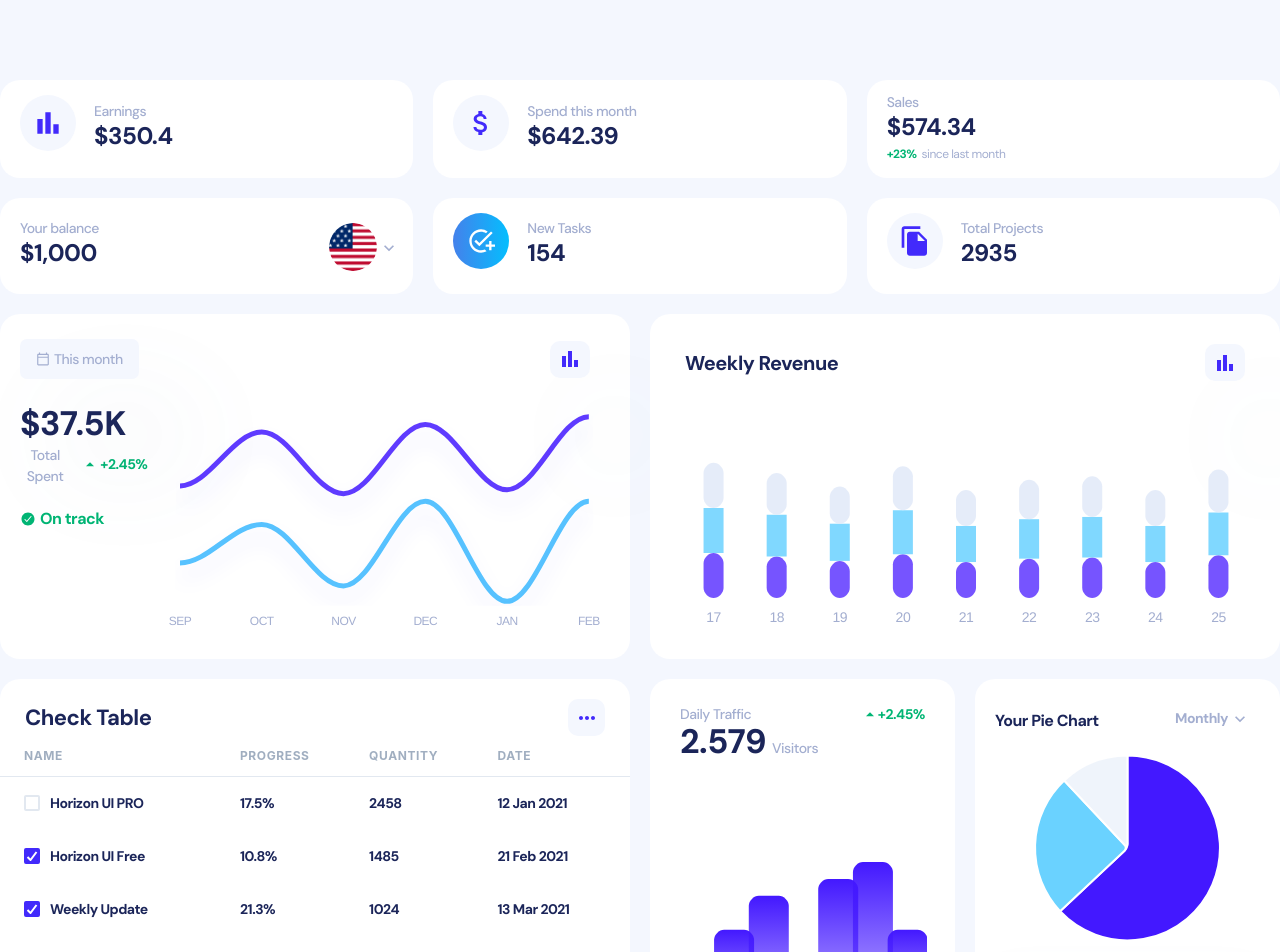
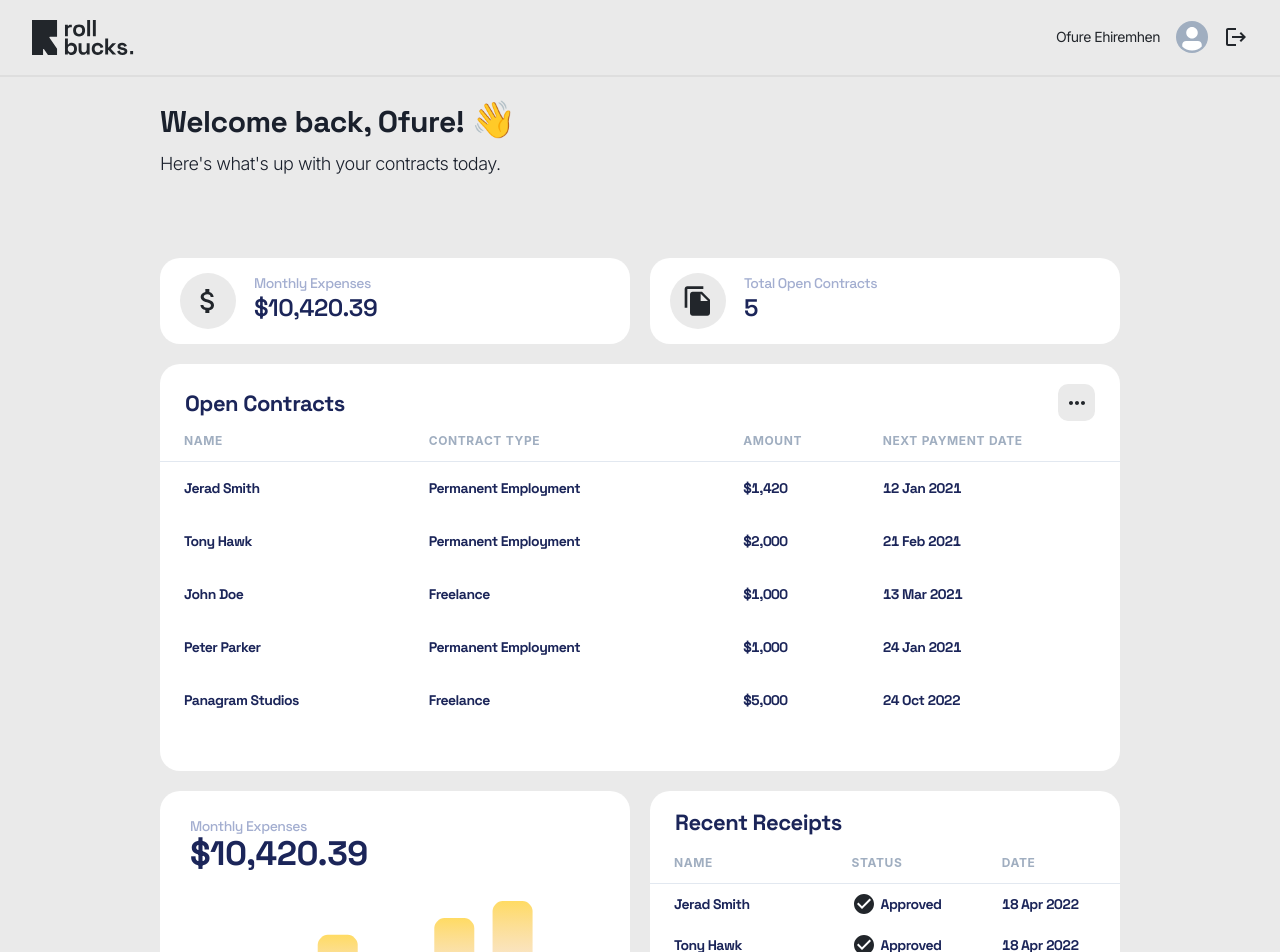
Before and after one commit to RollBucks/AfriHacks2023-rollbucks_frontend, a React (Vite) app: page /dashboard in a window 1280 px wide. Shown: the top 952 px of the page. Built offline with nearby package versions, Linux system fonts and the light colour scheme.

Commit message:
add: dashboard styling and data

```diff
--- a/src/components/menu/MainMenu.jsx
+++ b/src/components/menu/MainMenu.jsx
@@ -19,6 +19,8 @@ import {
   MdOutlineCardTravel,
   MdOutlineLightbulb,
   MdOutlineSettings,
+  MdAddCircleOutline,
+  MdEdit,
 } from "react-icons/md";
 
 export default function Banner(props) {
@@ -79,7 +81,7 @@ export default function Banner(props) {
         boxShadow={bgShadow}
         borderRadius='20px'
         p='15px'>
-        <MenuItem
+        {/* <MenuItem
           transition='0.2s linear'
           color={textColor}
           _hover={textHover}
@@ -138,6 +140,25 @@ export default function Banner(props) {
               Panel 3
             </Text>
           </Flex>
+        </MenuItem> */}
+        <MenuItem
+          transition='0.2s linear'
+          color={textColor}
+          _hover={textHover}
+          p='0px'
+          borderRadius='8px'
+          _active={{
+            bg: "transparent",
+          }}
+          _focus={{
+            bg: "transparent",
+          }}>
+          <Flex align='center'>
+            <Icon as={MdAddCircleOutline} h='16px' w='16px' me='8px' />
+            <Text fontSize='sm' fontWeight='400'>
+              New Contract
+            </Text>
+          </Flex>
         </MenuItem>
         <MenuItem
           transition='0.2s linear'
@@ -152,9 +173,9 @@ export default function Banner(props) {
             bg: "transparent",
           }}>
           <Flex align='center'>
-            <Icon as={MdOutlineSettings} h='16px' w='16px' me='8px' />
+            <Icon as={MdEdit} h='16px' w='16px' me='8px' />
             <Text fontSize='sm' fontWeight='400'>
-              Panel 4
+              Edit Contract
             </Text>
           </Flex>
         </MenuItem>
--- a/src/pages/dashboard/components/CheckTable.jsx
+++ b/src/pages/dashboard/components/CheckTable.jsx
@@ -21,6 +21,7 @@ import {
 // Custom components
 import Card from "../../../components/card/Card";
 import Menu from "../../../components/menu/MainMenu";
+
 export default function CheckTable(props) {
   const { columnsData, tableData } = props;
 
@@ -61,7 +62,7 @@ export default function CheckTable(props) {
           fontSize='22px'
           fontWeight='700'
           lineHeight='100%'>
-          Check Table
+          Open Contracts
         </Text>
         <Menu />
       </Flex>
@@ -97,17 +98,17 @@ export default function CheckTable(props) {
                   if (cell.column.Header === "NAME") {
                     data = (
                       <Flex align='center'>
-                        <Checkbox
+                        {/* <Checkbox
                           defaultChecked={cell.value[1]}
                           colorScheme='brandScheme'
                           me='10px'
-                        />
+                        /> */}
                         <Text color={textColor} fontSize='sm' fontWeight='700'>
                           {cell.value[0]}
                         </Text>
                       </Flex>
                     );
-                  } else if (cell.column.Header === "PROGRESS") {
+                  } else if (cell.column.Header === "CONTRACT TYPE") {
                     data = (
                       <Flex align='center'>
                         <Text
@@ -115,17 +116,17 @@ export default function CheckTable(props) {
                           color={textColor}
                           fontSize='sm'
                           fontWeight='700'>
-                          {cell.value}%
+                          {cell.value}
                         </Text>
                       </Flex>
                     );
-                  } else if (cell.column.Header === "QUANTITY") {
+                  } else if (cell.column.Header === "AMOUNT") {
                     data = (
                       <Text color={textColor} fontSize='sm' fontWeight='700'>
                         {cell.value}
                       </Text>
                     );
-                  } else if (cell.column.Header === "DATE") {
+                  } else if (cell.column.Header === "NEXT PAYMENT DATE") {
                     data = (
                       <Text color={textColor} fontSize='sm' fontWeight='700'>
                         {cell.value}
--- a/src/pages/dashboard/components/ComplexTable.jsx
+++ b/src/pages/dashboard/components/ComplexTable.jsx
@@ -65,11 +65,10 @@ export default function ColumnsTable(props) {
           fontSize='22px'
           fontWeight='700'
           lineHeight='100%'>
-          Complex Table
+          Recent Receipts
         </Text>
-        <Menu />
       </Flex>
-      <Table {...getTableProps()} variant='simple' color='gray.500' mb='24px'>
+      <Table {...getTableProps()} variant='simple' color='brand.500' mb='24px'>
         <Thead>
           {headerGroups.map((headerGroup, index) => (
             <Tr {...headerGroup.getHeaderGroupProps()} key={index}>
@@ -113,11 +112,11 @@ export default function ColumnsTable(props) {
                           me='5px'
                           color={
                             cell.value === "Approved"
-                              ? "green.500"
+                              ? "brand.500"
                               : cell.value === "Disable"
                                 ? "red.500"
                                 : cell.value === "Error"
-                                  ? "orange.500"
+                                  ? "red.500"
                                   : null
                           }
                           as={
@@ -141,18 +140,6 @@ export default function ColumnsTable(props) {
                         {cell.value}
                       </Text>
                     );
-                  } else if (cell.column.Header === "PROGRESS") {
-                    data = (
-                      <Flex align='center'>
-                        <Progress
-                          variant='table'
-                          colorScheme='brandScheme'
-                          h='8px'
-                          w='108px'
-                          value={cell.value}
-                        />
-                      </Flex>
-                    );
                   }
                   return (
                     <Td
--- a/src/pages/dashboard/components/DailyTraffic.jsx
+++ b/src/pages/dashboard/components/DailyTraffic.jsx
@@ -29,7 +29,7 @@ export default function DailyTraffic(props) {
               color='secondaryGray.600'
               fontSize='sm'
               fontWeight='500'>
-              Daily Traffic
+              Monthly Expenses
             </Text>
           </Flex>
           <Flex align='end'>
@@ -38,23 +38,16 @@ export default function DailyTraffic(props) {
               fontSize='34px'
               fontWeight='700'
               lineHeight='100%'>
-              2.579
-            </Text>
-            <Text
-              ms='6px'
-              color='secondaryGray.600'
-              fontSize='sm'
-              fontWeight='500'>
-              Visitors
+              $10,420.39
             </Text>
           </Flex>
         </Flex>
-        <Flex align='center'>
+        {/* <Flex align='center'>
           <Icon as={RiArrowUpSFill} color='green.500' />
           <Text color='green.500' fontSize='sm' fontWeight='700'>
             +2.45%
           </Text>
-        </Flex>
+        </Flex> */}
       </Flex>
       <Box h='240px' mt='auto'>
         <BarChart
--- a/src/pages/dashboard/index.jsx
+++ b/src/pages/dashboard/index.jsx
@@ -1,31 +1,6 @@
-/*!
-  _   _  ___  ____  ___ ________  _   _   _   _ ___
- | | | |/ _ \|  _ \|_ _|__  / _ \| \ | | | | | |_ _|
- | |_| | | | | |_) || |  / / | | |  \| | | | | || |
- |  _  | |_| |  _ < | | / /| |_| | |\  | | |_| || |
- |_| |_|\___/|_| \_\___/____\___/|_| \_|  \___/|___|
-
-=========================================================
-* Horizon UI - v1.1.0
-=========================================================
-
-* Product Page: https://www.horizon-ui.com/
-* Copyright 2023 Horizon UI (https://www.horizon-ui.com/)
-
-* Designed and Coded by Simmmple
-
-=========================================================
-
-* The above copyright notice and this permission notice shall be included in all copies or substantial portions of the Software.
-
-*/
-
-// Chakra imports
 import {
     Avatar,
     Box,
-    Flex,
-    FormLabel,
     Icon,
     Select,
     SimpleGrid,
@@ -34,7 +9,6 @@ import {
 // Assets
 import Usa from "../../assets/img/dashboards/usa.png";
 // Custom components
-import MiniCalendar from "../../components/calendar/MiniCalendar";
 import MiniStatistics from "../../components/card/MiniStatistics";
 import IconBox from "../../components/icons/IconBox";
 import React from "react";
@@ -43,14 +17,11 @@ import {
     MdAttachMoney,
     MdBarChart,
     MdFileCopy,
+    MdLogout
 } from "react-icons/md";
 import CheckTable from "./components/CheckTable";
 import ComplexTable from "./components/ComplexTable";
 import DailyTraffic from "./components/DailyTraffic";
-import PieCard from "./components/PieCard";
-import Tasks from "./components/Tasks";
-import TotalSpent from "./components/TotalSpent";
-import WeeklyRevenue from "./components/WeeklyRevenue";
 import {
     columnsDataCheck,
     columnsDataComplex,
@@ -58,30 +29,29 @@ import {
 import tableDataCheck from "./variables/tableDataCheck.json";
 import tableDataComplex from "./variables/tableDataComplex.json";
 
+import logo from '../../assets/icons/logo.svg'
+
 export default function Dashboard() {
     // Chakra Color Mode
     const brandColor = useColorModeValue("brand.500", "white");
     const boxBg = useColorModeValue("secondaryGray.300", "whiteAlpha.100");
     return (
-        <Box pt={{ base: "130px", md: "80px", xl: "80px" }}>
+        <div>
+            <nav className='font-body flex items-center text-sm justify-between px-[32px] py-[20px] border-b-[2px] border-white-500 bg-white-400 z-[1000] fixed w-full'>
+                <img src={logo} alt='logo icon' width={'102px'} />
+                <div className='flex items-center space-x-4'>
+                    <p className='text-black-400'>Ofure Ehiremhen</p>
+                    <Avatar size='sm' />
+                    <Icon as={MdLogout} color={brandColor} w='24px' h='24px' />
+                </div>
+            </nav>
+            <h1 className="pt-[100px] px-40 text-3xl font-bold ">Welcome back, Ofure! <span className="text-4xl">👋</span></h1>
+            <p className="px-40 pt-[10px] text-lg font-light font-body text-gray-500">Here's what's up with your contracts today.</p>
+            <Box pt={{ base: "130px", md: "80px", xl: "80px" }} className="px-40">
                 <SimpleGrid
-                columns={{ base: 1, md: 2, lg: 3, "2xl": 6 }}
+                    columns={{ base: 1, md: 2, lg: 2, "2xl": 6 }}
                     gap='20px'
                     mb='20px'>
-                <MiniStatistics
-                    startContent={
-                        <IconBox
-                            w='56px'
-                            h='56px'
-                            bg={boxBg}
-                            icon={
-                                <Icon w='32px' h='32px' as={MdBarChart} color={brandColor} />
-                            }
-                        />
-                    }
-                    name='Earnings'
-                    value='$350.4'
-                />
                     <MiniStatistics
                         startContent={
                             <IconBox
@@ -93,42 +63,8 @@ export default function Dashboard() {
                                 }
                             />
                         }
-                    name='Spend this month'
-                    value='$642.39'
-                />
-                <MiniStatistics growth='+23%' name='Sales' value='$574.34' />
-                <MiniStatistics
-                    endContent={
-                        <Flex me='-16px' mt='10px'>
-                            <FormLabel htmlFor='balance'>
-                                <Avatar src={Usa} />
-                            </FormLabel>
-                            <Select
-                                id='balance'
-                                variant='mini'
-                                mt='5px'
-                                me='0px'
-                                defaultValue='usd'>
-                                <option value='usd'>USD</option>
-                                <option value='eur'>EUR</option>
-                                <option value='gba'>GBA</option>
-                            </Select>
-                        </Flex>
-                    }
-                    name='Your balance'
-                    value='$1,000'
-                />
-                <MiniStatistics
-                    startContent={
-                        <IconBox
-                            w='56px'
-                            h='56px'
-                            bg='linear-gradient(90deg, #4481EB 0%, #04BEFE 100%)'
-                            icon={<Icon w='28px' h='28px' as={MdAddTask} color='white' />}
-                        />
-                    }
-                    name='New Tasks'
-                    value='154'
+                        name='Monthly Expenses'
+                        value='$10,420.39'
                     />
                     <MiniStatistics
                         startContent={
@@ -141,32 +77,21 @@ export default function Dashboard() {
                                 }
                             />
                         }
-                    name='Total Projects'
-                    value='2935'
+                        name='Total Open Contracts'
+                        value='5'
                     />
                 </SimpleGrid>
-
-            <SimpleGrid columns={{ base: 1, md: 2, xl: 2 }} gap='20px' mb='20px'>
-                <TotalSpent />
-                <WeeklyRevenue />
+                <SimpleGrid columns={{ base: 1, md: 1, xl: 1 }} gap='20px' mb='20px'>
+                    <CheckTable columnsData={columnsDataCheck} tableData={tableDataCheck} />
                 </SimpleGrid>
                 <SimpleGrid columns={{ base: 1, md: 1, xl: 2 }} gap='20px' mb='20px'>
-                <CheckTable columnsData={columnsDataCheck} tableData={tableDataCheck} />
-                <SimpleGrid columns={{ base: 1, md: 2, xl: 2 }} gap='20px'>
                     <DailyTraffic />
-                    <PieCard />
-                </SimpleGrid>
-            </SimpleGrid>
-            <SimpleGrid columns={{ base: 1, md: 1, xl: 2 }} gap='20px' mb='20px'>
                     <ComplexTable
                         columnsData={columnsDataComplex}
                         tableData={tableDataComplex}
                     />
-                <SimpleGrid columns={{ base: 1, md: 2, xl: 2 }} gap='20px'>
-                    <Tasks />
-                    <MiniCalendar h='100%' minW='100%' selectRange={false} />
-                </SimpleGrid>
                 </SimpleGrid>
             </Box>
+        </div>
     );
 }
--- a/src/pages/dashboard/variables/columnsData.js
+++ b/src/pages/dashboard/variables/columnsData.js
@@ -4,16 +4,16 @@ export const columnsDataCheck = [
     accessor: "name",
   },
   {
-    Header: "PROGRESS",
-    accessor: "progress",
+    Header: "CONTRACT TYPE",
+    accessor: "contract type",
   },
   {
-    Header: "QUANTITY",
-    accessor: "quantity",
+    Header: "AMOUNT",
+    accessor: "amount",
   },
   {
-    Header: "DATE",
-    accessor: "date",
+    Header: "NEXT PAYMENT DATE",
+    accessor: "next payment date",
   },
 ];
 export const columnsDataComplex = [
@@ -29,8 +29,5 @@ export const columnsDataComplex = [
     Header: "DATE",
     accessor: "date",
   },
-  {
-    Header: "PROGRESS",
-    accessor: "progress",
-  },
+
 ];
--- a/src/pages/dashboard/variables/tableDataCheck.json
+++ b/src/pages/dashboard/variables/tableDataCheck.json
@@ -1,31 +1,47 @@
-[{
-  "name":["Horizon UI PRO",false],
-  "quantity": 2458,
-  "date": "12 Jan 2021",
-  "progress": 17.5
+[
+  {
+    "name": [
+      "Jerad Smith",
+      false
+    ],
+    "amount": "$1,420",
+    "next payment date": "12 Jan 2021",
+    "contract type": "Permanent Employment"
   },
   {
-  "name":["Horizon UI Free",true],
-  "quantity": 1485,
-  "date": "21 Feb 2021",
-  "progress": 10.8
+    "name": [
+      "Tony Hawk",
+      true
+    ],
+    "amount": "$2,000",
+    "next payment date": "21 Feb 2021",
+    "contract type": "Permanent Employment"
   },
   {
-  "name":["Weekly Update",true],
-  "quantity": 1024,
-  "date": "13 Mar 2021",
-  "progress": 21.3
+    "name": [
+      "John Doe",
+      true
+    ],
+    "amount": "$1,000",
+    "next payment date": "13 Mar 2021",
+    "contract type": "Freelance"
   },
   {
-  "name":["Venus 3D Asset",true],
-  "quantity": 858,
-  "date": "24 Jan 2021",
-  "progress": 31.5
+    "name": [
+      "Peter Parker",
+      true
+    ],
+    "amount": "$1,000",
+    "next payment date": "24 Jan 2021",
+    "contract type": "Permanent Employment"
   },
   {
-  "name":["Marketplace",false],
-  "quantity": 258,
-  "date": "24 Oct 2022",
-  "progress": 12.2
+    "name": [
+      "Panagram Studios",
+      false
+    ],
+    "amount": "$5,000",
+    "next payment date": "24 Oct 2022",
+    "contract type": "Freelance"
   }
 ]
--- a/src/pages/dashboard/variables/tableDataComplex.json
+++ b/src/pages/dashboard/variables/tableDataComplex.json
@@ -1,24 +1,24 @@
 [
   {
-    "name":"Horizon UI PRO",
+    "name": "Jerad Smith",
     "status": "Approved",
     "date": "18 Apr 2022",
     "progress": 75.5
   },
   {
-    "name":"Horizon UI Free",
-    "status": "Disable",
+    "name": "Tony Hawk",
+    "status": "Approved",
     "date": "18 Apr 2022",
     "progress": 25.5
   },
   {
-    "name":"Marketplace",
+    "name": "John Doe",
     "status": "Error",
     "date": "20 May 2021",
     "progress": 90
   },
   {
-    "name":"Weekly Updates",
+    "name": "Panagram Studios",
     "status": "Approved",
     "date": "12 Jul 2021",
     "progress": 50.5
--- a/src/theme/styles.js
+++ b/src/theme/styles.js
@@ -6,7 +6,7 @@ export const globalStyles = {
       200: "#422AFB",
       300: "#422AFB",
       400: "#7551FF",
-      500: "#422AFB",
+      500: "#22262B",
       600: "#3311DB",
       700: "#02044A",
       800: "#190793",
@@ -37,7 +37,7 @@ export const globalStyles = {
     secondaryGray: {
       100: "#E0E5F2",
       200: "#E1E9F8",
-      300: "#F4F7FE",
+      300: "#EAEAEA",
       400: "#E9EDF7",
       500: "#8F9BBA",
       600: "#A3AED0",
@@ -72,7 +72,7 @@ export const globalStyles = {
       600: "#24388a",
       700: "#1B254B",
       800: "#111c44",
-      900: "#0b1437",
+      900: "#22262B",
     },
     gray: {
       100: "#FAFCFE",
@@ -83,14 +83,14 @@ export const globalStyles = {
       body: {
         overflowX: "hidden",
         bg: mode("secondaryGray.300", "navy.900")(props),
-        fontFamily: "DM Sans",
+        fontFamily: "Space Grotesk",
         letterSpacing: "-0.5px",
       },
       input: {
         color: "gray.700",
       },
       html: {
-        fontFamily: "DM Sans",
+        fontFamily: "Space Grotesk",
       },
     }),
   },
--- a/src/variables/charts.js
+++ b/src/variables/charts.js
@@ -2,7 +2,7 @@
 
 export const barChartDataDailyTraffic = [
   {
-    name: "Daily Traffic",
+    name: "Monthly Expenses",
     data: [20, 30, 40, 20, 45, 50, 30],
   },
 ];
@@ -32,7 +32,7 @@ export const barChartOptionsDailyTraffic = {
     labels: {
       show: true,
       style: {
-        colors: "#A3AED0",
+        colors: "#22262B",
         fontSize: "14px",
         fontWeight: "500",
       },
@@ -50,7 +50,7 @@ export const barChartOptionsDailyTraffic = {
     labels: {
       show: true,
       style: {
-        colors: "#CBD5E0",
+        colors: "#22262B",
         fontSize: "14px",
       },
     },
@@ -80,12 +80,17 @@ export const barChartOptionsDailyTraffic = {
         [
           {
             offset: 0,
-            color: "#4318FF",
+            color: "#FFDB63",
             opacity: 1,
           },
           {
+            offset: 50,
+            color: "#F3D0BB",
+            opacity: 0.4,
+          },
+          {
             offset: 100,
-            color: "rgba(67, 24, 255, 1)",
+            color: "#B2C2EC",
             opacity: 0.28,
           },
         ],
@@ -146,7 +151,7 @@ export const barChartOptionsConsumption = {
     labels: {
       show: true,
       style: {
-        colors: "#A3AED0",
+        colors: "#22262B",
         fontSize: "14px",
         fontWeight: "500",
       },
@@ -164,7 +169,7 @@ export const barChartOptionsConsumption = {
     labels: {
       show: false,
       style: {
-        colors: "#A3AED0",
+        colors: "#22262B",
         fontSize: "14px",
         fontWeight: "500",
       },
@@ -191,12 +196,12 @@ export const barChartOptionsConsumption = {
   },
   fill: {
     type: "solid",
-    colors: ["#5E37FF", "#6AD2FF", "#E1E9F8"],
+    colors: ["#22262B", "#B2C2EC", "#E1E9F8"],
   },
   legend: {
     show: false,
   },
-  colors: ["#5E37FF", "#6AD2FF", "#E1E9F8"],
+  colors: ["#22262B", "#B2C2EC", "#E1E9F8"],
   dataLabels: {
     enabled: false,
   },
@@ -210,7 +215,7 @@ export const barChartOptionsConsumption = {
 
 export const pieChartOptions = {
   labels: ["Your files", "System", "Empty"],
-  colors: ["#4318FF", "#6AD2FF", "#EFF4FB"],
+  colors: ["#22262B", "#FFDB63", "#fff"],
   chart: {
     width: "50px",
   },
```
Lines whose indentation alone changed are shown as unchanged.
